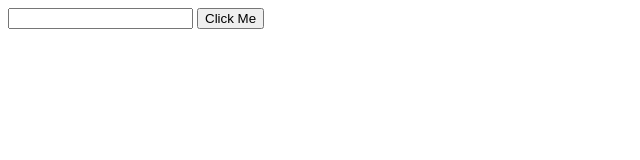
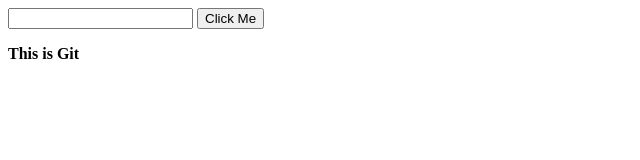
Before and after one commit to mehdi-py/git-training, a plain HTML site: page login.html in a window 1280 px wide. Shown: the full height of the page, 0-640 px from the left. Drawn offline with Linux system fonts and the light colour scheme.

Commit message:
strong tag added to index.html

```diff
--- a/login.html
+++ b/login.html
@@ -10,6 +10,9 @@
     <form>
       <input type="text" />
       <button>Click Me</button>
+      <p>
+        <strong>This is Git</strong>
+      </p>
     </form>
   </body>
 </html>
```
